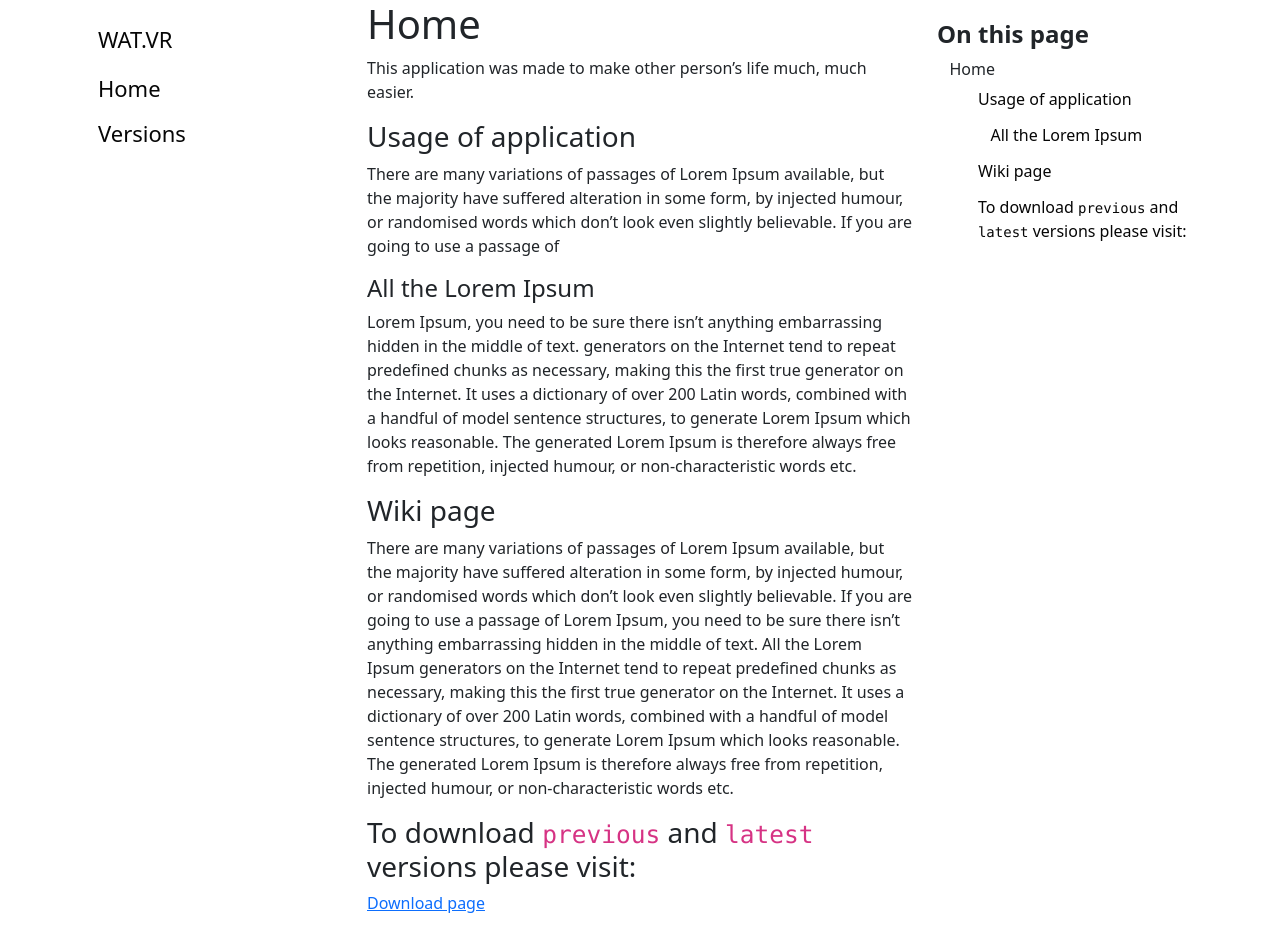
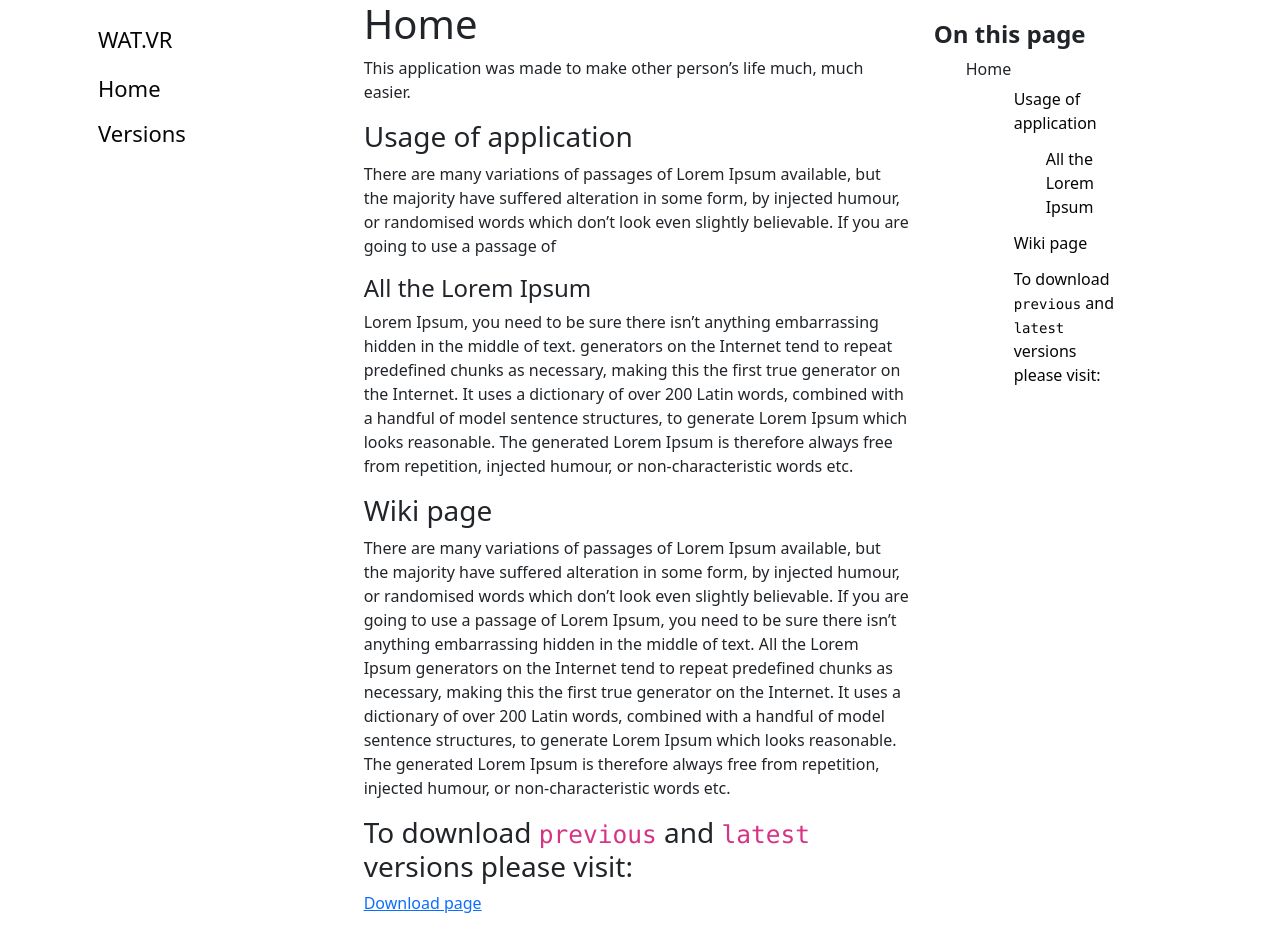
Before and after one commit to zozobalogh0817/zocs, a Jekyll site: the page built from home.md, in a window 1280 px wide. Built offline with Jekyll 4.4.1, drawn with Linux system fonts in a browser that asks for light colours.

Commit message:
feat: fix wiki-theme build bug

```diff
--- a/_includes/tocMenu.html
+++ b/_includes/tocMenu.html
@@ -6,7 +6,7 @@
 {% endif %}
 <style>
     ul {
-        padding-left: 0.78rem;
+        margin-right: 2rem;
     }
 
     .toc_content_sidenav {
```
